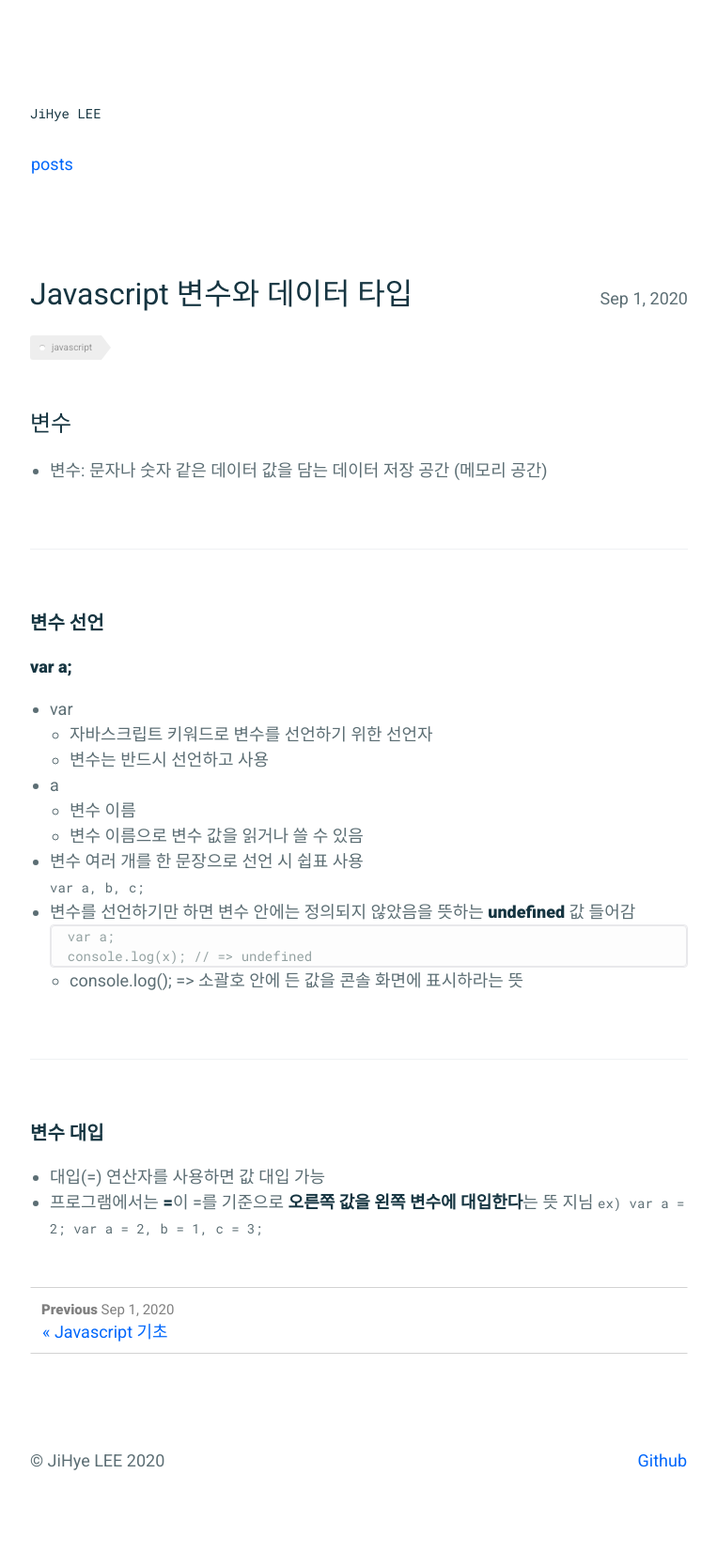
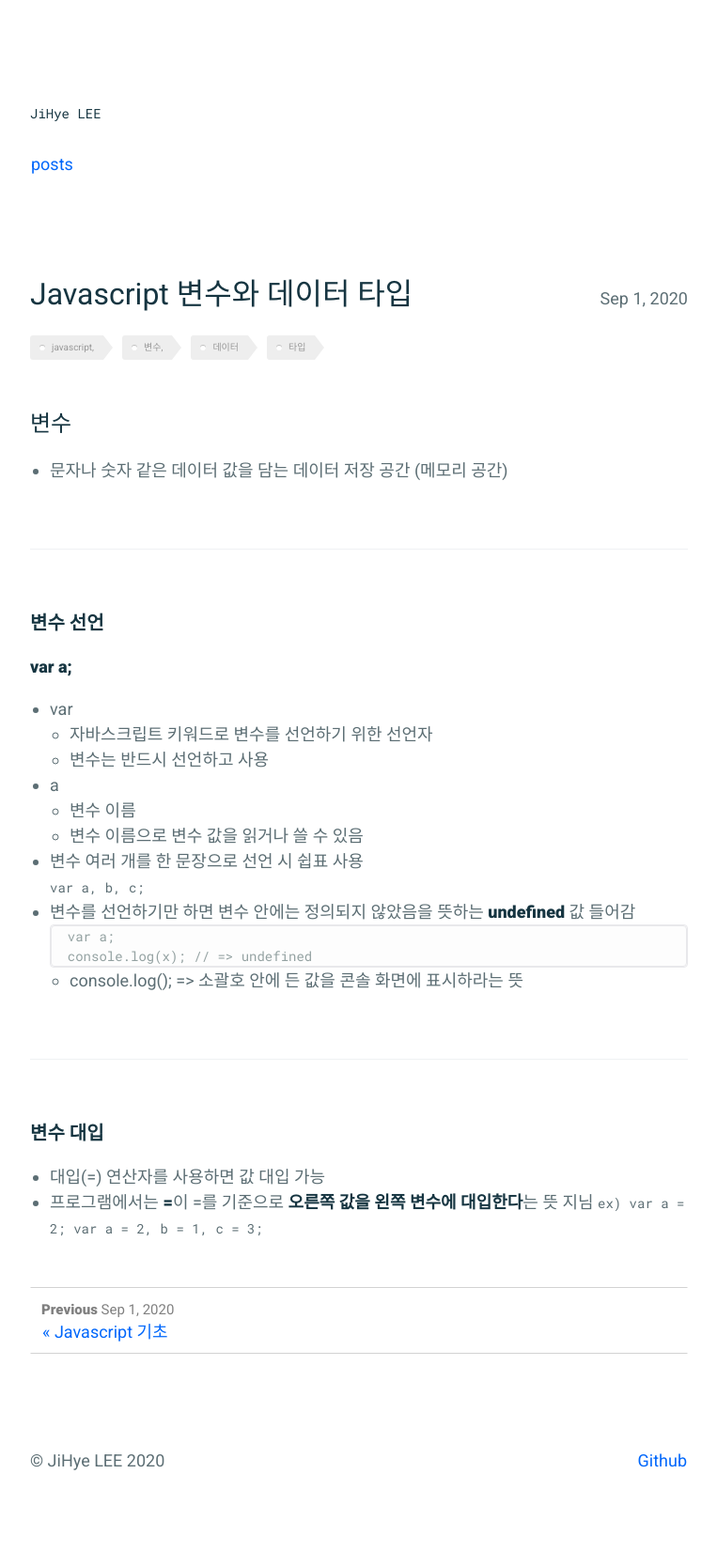
Before and after one commit to absolutelyfullycapable/absolutelyfullycapable.github.io, a Jekyll site: the page built from _posts/2020-09-01-javascript-변수와-데이터타입.md, in a window 1280 px wide. Shown: the whole page at 94% size, without its empty margins (258-1021 px from the left). Built offline with Jekyll 4.4.1, drawn with Linux system fonts in a browser that asks for light colours.

Commit message:
modify post

```diff
--- a/_posts/2020-09-01-javascript-변수와-데이터타입.md
+++ b/_posts/2020-09-01-javascript-변수와-데이터타입.md
@@ -3,12 +3,12 @@ layout: post
 title: "Javascript 변수와 데이터 타입"
 description: "변수와 데이터 타입에 대해 알아보자"
 date: 2020-09-01
-tags: javascript
+tags: javascript, 변수, 데이터 타입
 comments: false
 ---
 
 ## 변수
-- 변수: 문자나 숫자 같은 데이터 값을 담는 데이터 저장 공간 (메모리 공간)
+- 문자나 숫자 같은 데이터 값을 담는 데이터 저장 공간 (메모리 공간)
 
 <br>
 - - -
```
